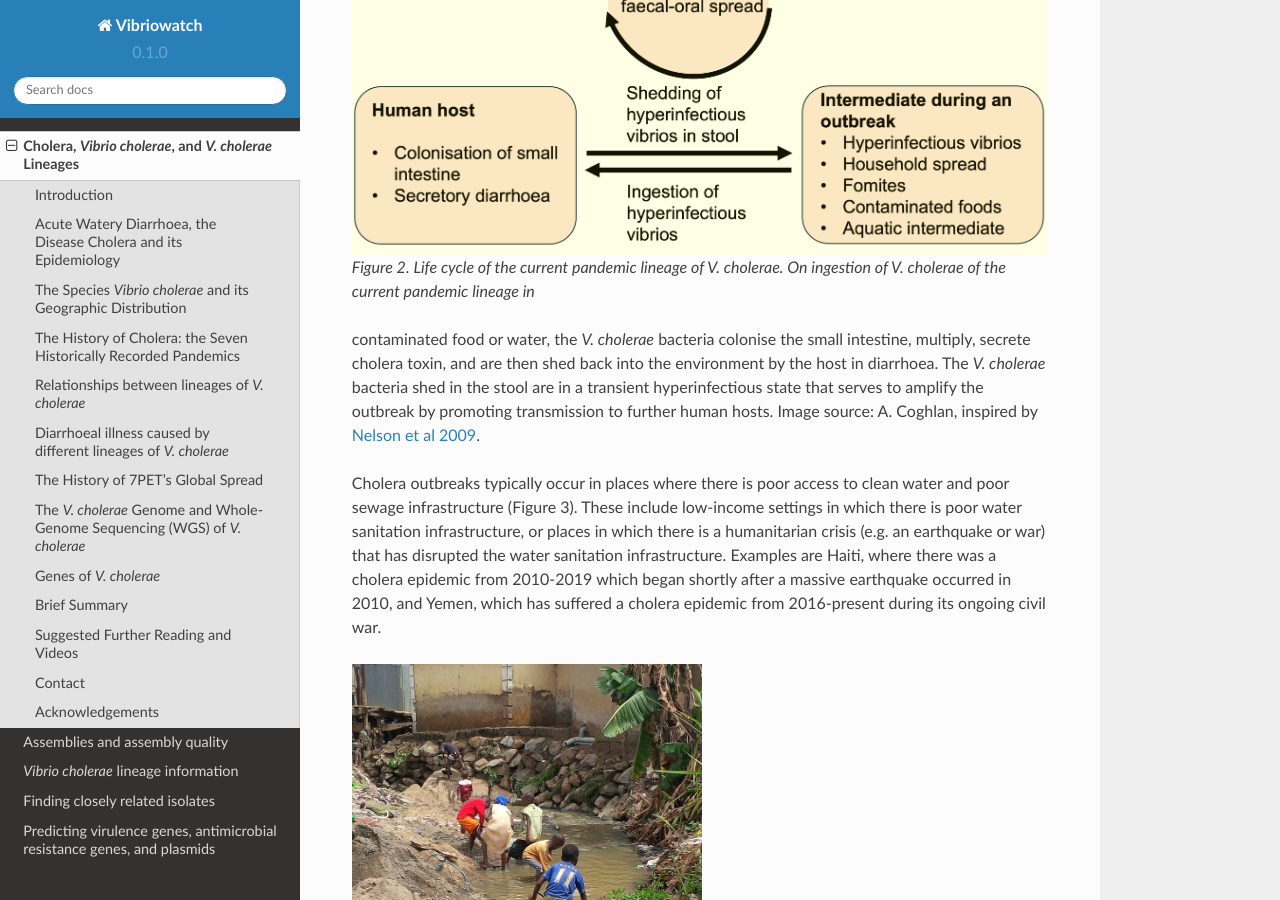
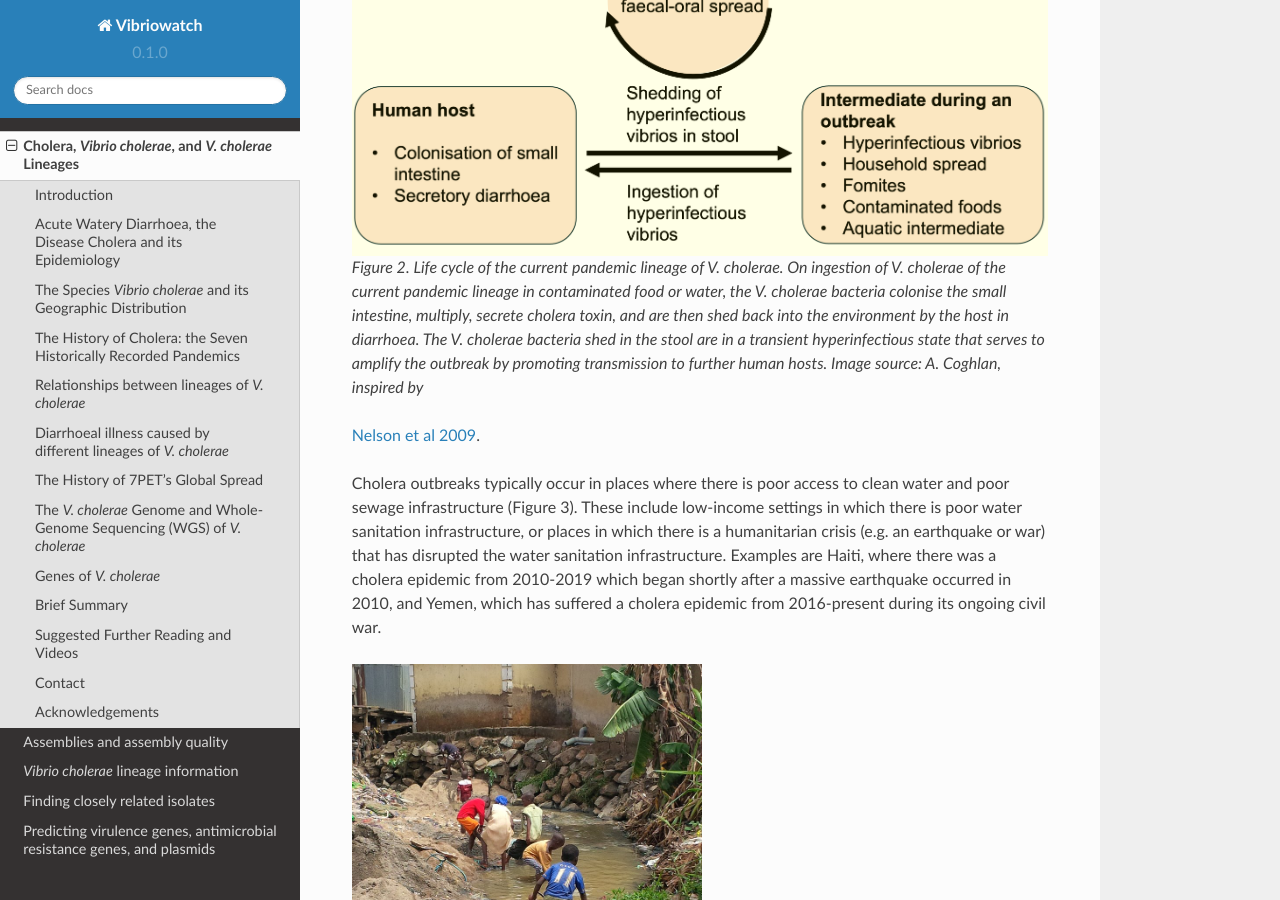
Before and after one commit to avrilcoghlan/cholerabook, a Sphinx documentation site: the page built from docs/source/vibriogenomes.rst, in a window 1280 px wide and 900 px high, scrolled down 1124 px. Built offline with Sphinx 7.4.7 and the Read the Docs theme 2.0.0, drawn with Linux system fonts in a browser that asks for light colours.

Commit message:
Update vibriogenomes.rst

```diff
--- a/docs/source/vibriogenomes.rst
+++ b/docs/source/vibriogenomes.rst
@@ -30,12 +30,9 @@ with human faeces containing *V. cholerae* (Figure 2). Barriers to disease trans
 handwashing and hygiene, access to toilets, and clean drinking water (e.g. chlorination of stored water) `Nelson et al 2009`_.
 
 .. figure:: 7PET_Lifecycle.png
-  :width: 800
+  :width: 750
 
-  Figure 2. Life cycle of the current pandemic lineage of *V. cholerae*. On ingestion of *V. cholerae* of the current pandemic lineage in
-contaminated food or water, the *V. cholerae* bacteria colonise the small intestine, multiply, secrete cholera toxin, and are then
-shed back into the environment by the host in diarrhoea. The *V. cholerae* bacteria shed in the stool are in a transient hyperinfectious
-state that serves to amplify the outbreak by promoting transmission to further human hosts. Image source: A. Coghlan, inspired by
+  Figure 2. Life cycle of the current pandemic lineage of *V. cholerae*. On ingestion of *V. cholerae* of the current pandemic lineage in contaminated food or water, the *V. cholerae* bacteria colonise the small intestine, multiply, secrete cholera toxin, and are then shed back into the environment by the host in diarrhoea. The *V. cholerae* bacteria shed in the stool are in a transient hyperinfectious state that serves to amplify the outbreak by promoting transmission to further human hosts. Image source: A. Coghlan, inspired by
 `Nelson et al 2009`_.
 
 .. _Nelson et al 2009: https://pubmed.ncbi.nlm.nih.gov/19756008/
```
